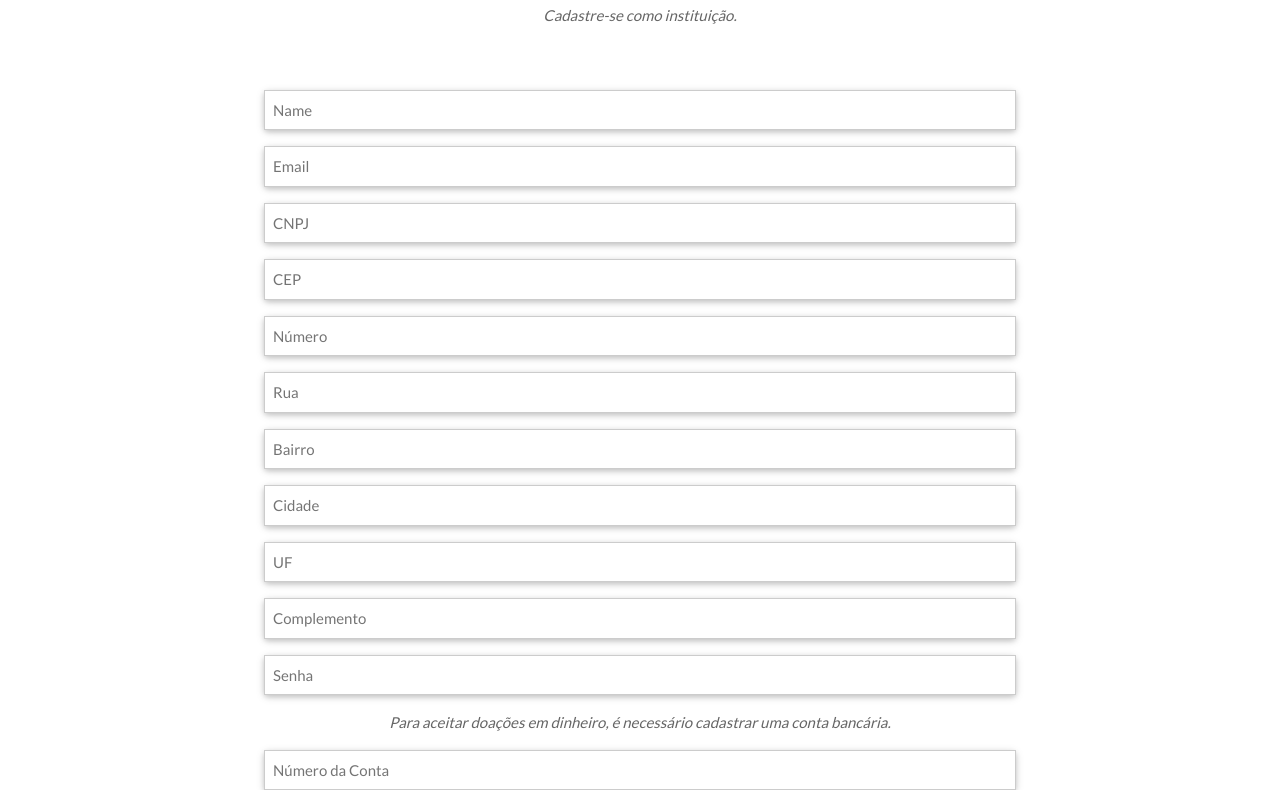
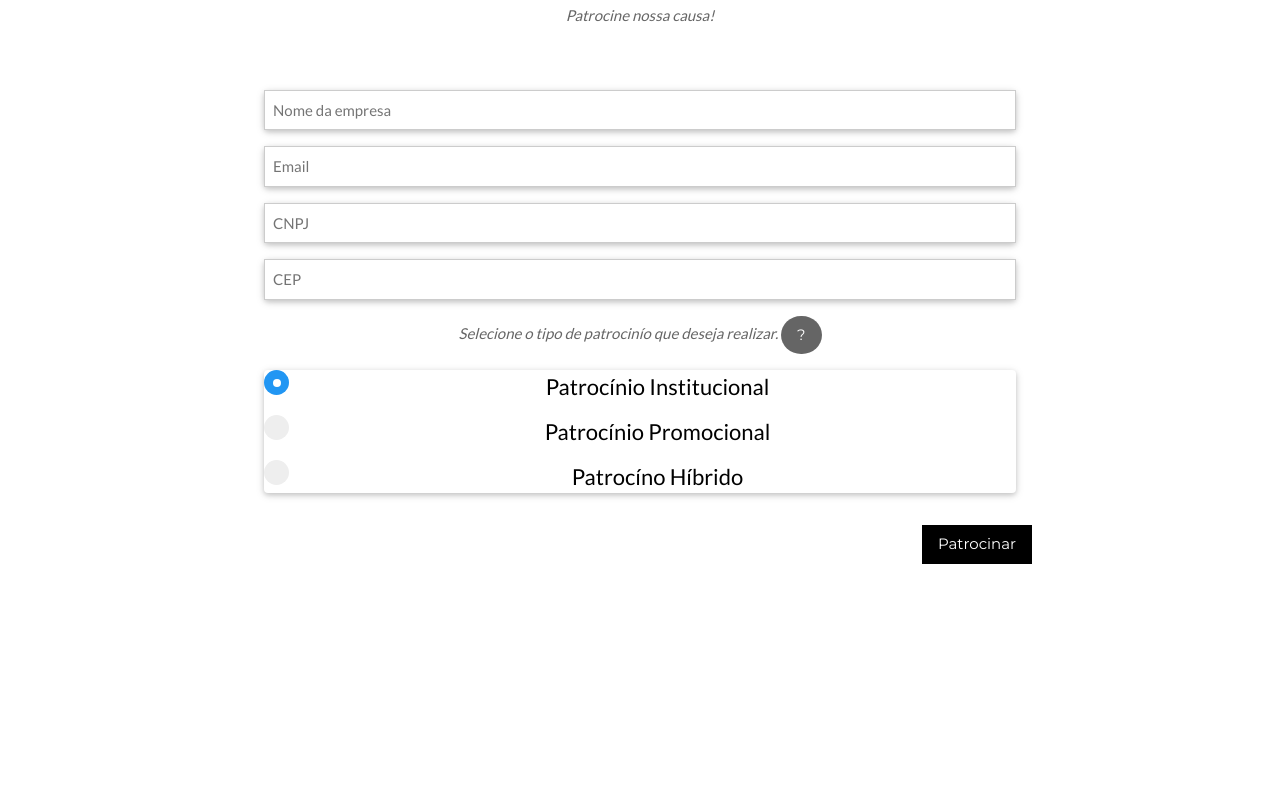
Before and after one commit to doeamor/doeamor.github.io, a plain HTML site: page patrocinador.html in a window 1280 px wide. Shown: the part 130-920 px from the top of the page. After the commit the page ends 814 px from the top, so only its background shows below. Drawn offline with nearby package versions, Linux system fonts and the light colour scheme.

Commit message:
Update patrocinador.html

```diff
--- a/patrocinador.html
+++ b/patrocinador.html
@@ -11,6 +11,70 @@
 body,h1,h2,h3,h4,h5,h6 {font-family: "Lato", sans-serif}
 .w3-bar,h1,button {font-family: "Montserrat", sans-serif}
 .fa-anchor,.fa-coffee {font-size:200px}
+
+.container {
+  display: block;
+  position: relative;
+  padding-left: 35px;
+  margin-bottom: 12px;
+  cursor: pointer;
+  font-size: 22px;
+  -webkit-user-select: none;
+  -moz-user-select: none;
+  -ms-user-select: none;
+  user-select: none;
+}
+
+/* Hide the browser's default radio button */
+.container input {
+  position: absolute;
+  opacity: 0;
+  cursor: pointer;
+}
+
+/* Create a custom radio button */
+.checkmark {
+  position: absolute;
+  top: 0;
+  left: 0;
+  height: 25px;
+  width: 25px;
+  background-color: #eee;
+  border-radius: 50%;
+}
+
+/* On mouse-over, add a grey background color */
+.container:hover input ~ .checkmark {
+  background-color: #ccc;
+}
+
+/* When the radio button is checked, add a blue background */
+.container input:checked ~ .checkmark {
+  background-color: #2196F3;
+}
+
+/* Create the indicator (the dot/circle - hidden when not checked) */
+.checkmark:after {
+  content: "";
+  position: absolute;
+  display: none;
+}
+
+/* Show the indicator (dot/circle) when checked */
+.container input:checked ~ .checkmark:after {
+  display: block;
+}
+
+/* Style the indicator (dot/circle) */
+.container .checkmark:after {
+ 	top: 9px;
+	left: 9px;
+	width: 8px;
+	height: 8px;
+	border-radius: 50%;
+	background: white;
+}
+
 </style>
 <body>
 
@@ -32,17 +96,17 @@ body,h1,h2,h3,h4,h5,h6 {font-family: "Lato", sans-serif}
   </div>
 </div>
 
-<!-- Cadastro Grid -->
+<!-- Patrocinio Grid -->
   <div class="w3-container w3-content w3-padding-64" style="max-width:800px" id="contact">
-    <h2 class="w3-wide w3-center">CADASTRO</h2>
-    <p class="w3-opacity w3-center"><i> Cadastre-se como instituição. </i></p>
+    <h2 class="w3-wide w3-center">PATROCÍNIO</h2>
+    <p class="w3-opacity w3-center"><i> Patrocine nossa causa! </i></p>
     <div class="w3-row w3-padding-32">
       <div class="w3-center">
         <form action="/action_page.php" target="_blank">
           <div class="w3-row-padding" style="margin:0 -16px 8px -16px">
 
             <div class=" w3-card w3-white w3-round w3-margin">
-              <input class="w3-input w3-border" type="text" placeholder="Name" required name="Name">
+              <input class="w3-input w3-border" type="text" placeholder="Nome da empresa" required name="Name">
             </div>
 
             <div class=" w3-card w3-white w3-round w3-margin">
@@ -59,58 +123,44 @@ body,h1,h2,h3,h4,h5,h6 {font-family: "Lato", sans-serif}
             </div>
 
 
-            <div class=" w3-card w3-white w3-round w3-margin">
-              <input class="w3-input w3-border" type="text" placeholder="Número" required name="Numero">
-            </div>
 
-            <div class=" w3-card w3-white w3-round w3-margin">
-              <input class="w3-input w3-border" type="text" placeholder="Rua" required name="Rua">
-            </div>
+            <p class="w3-opacity w3-center"><i> Selecione o tipo de patrocinío que deseja realizar. </i>    <button class="w3-button w3-xmedium w3-circle w3-black"onclick="document.getElementById('download').style.display='block'">?</button></p>
 
-            <div class=" w3-card w3-white w3-round w3-margin">
-              <input class="w3-input w3-border" type="text" placeholder="Bairro" required name="Bairro">
-            </div>
-
-            <div class=" w3-card w3-white w3-round w3-margin">
-              <input class="w3-input w3-border" type="text" placeholder="Cidade" required name="Cidade">
-            </div>
+            <div id="download" class="w3-modal w3-animate-opacity">
+  <div class="w3-modal-content" style="padding:32px">
+    <div class="w3-container w3-white">
+      <i onclick="document.getElementById('download').style.display='none'" class="fa fa-remove w3-xlarge w3-button w3-transparent w3-right w3-xlarge"></i>
+      <h2 class="w3-wide">Tipos de Patrocínio</h2>
+      <p><b>Patrocínio Institucional: </b>Somente sua marca é promovida.</p>
+      <p><b>Patrocínio Promocional: </b>Não divulga muito a marca, mas
+oferece benefícios como cupons, descontos em produtos da marca.</p>
+<p><b>Patrocínio Híbrido: </b>A marca é promovida e oferece
+benefícios.</p>
+    </div>
+  </div>
+</div>
 
 
             <div class=" w3-card w3-white w3-round w3-margin">
-              <input class="w3-input w3-border" type="text" placeholder="UF" required name="Uf">
-            </div>
-
-            <div class=" w3-card w3-white w3-round w3-margin">
-              <input class="w3-input w3-border" type="text" placeholder="Complemento" required name="Complemento">
-            </div>
+             <label class="container">Patrocínio Institucional
+  <input type="radio" checked="checked" name="radio">
+  <span class="checkmark"></span>
+</label>
+<label class="container">Patrocínio Promocional
+  <input type="radio" name="radio">
+  <span class="checkmark"></span>
+</label>
+<label class="container">Patrocíno Híbrido
+  <input type="radio" name="radio">
+  <span class="checkmark"></span>
+</label>
 
 
-            <div class=" w3-card w3-white w3-round w3-margin">
-              <input class="w3-input w3-border" type="text" placeholder="Senha" required name="Senha">
-            </div>
-
-            <p class="w3-opacity w3-center"><i> Para aceitar doações em dinheiro, é necessário cadastrar uma conta bancária. </i></p>
-
-            <div class=" w3-card w3-white w3-round w3-margin">
-              <input class="w3-input w3-border" type="text" placeholder="Número da Conta" required name="NumConta">
-            </div>
-
-            <div class=" w3-card w3-white w3-round w3-margin">
-              <input class="w3-input w3-border" type="text" placeholder="Agência Bancária" required name="AgBanco">
-            </div>
-
-            <div class=" w3-card w3-white w3-round w3-margin">
-              <input class="w3-input w3-border" type="text" placeholder="Operação" required name="Op">
-            </div>
-
-
-            <div class=" w3-card w3-white w3-round w3-margin">
-              <input class="w3-input w3-border" type="text" placeholder="Dígito" required name="Dig">
             </div>
 
 
 
-            <button class="w3-button w3-black w3-section w3-right" type="submit">ENVIAR</button>
+            <button class="w3-button w3-black w3-section w3-right" type="submit">Patrocinar</button>
 
           </div>
         </form>
@@ -129,6 +179,8 @@ function myFunction() {
     x.className = x.className.replace(" w3-show", "");
   }
 }
+
+
 </script>
 
 </body>
```
